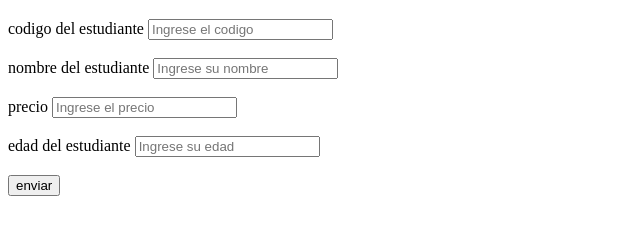
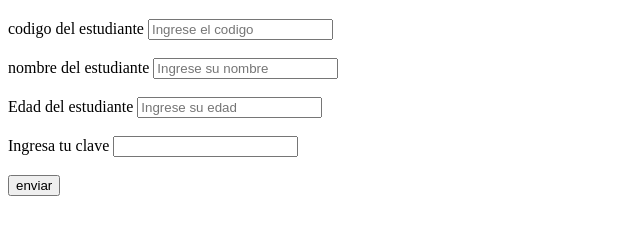
Before and after one commit to sakul972/video.github.io, a plain HTML site: page index.html in a window 1280 px wide. Shown: the part 61-296 px from the top of the page, without its empty margins (0-640 px from the left). Drawn offline with Linux system fonts and the light colour scheme.

Commit message:
Update index.html
Signed-off-by: sakul072.github.io <lukruiz35@gmail.com>

```diff
--- a/index.html
+++ b/index.html
@@ -10,12 +10,12 @@
     <h1 style="color: red;">mi primer formulario</h1>
     <label for="codigo"> codigo del estudiante</label>
     <input type="text" name="codigo" id="codigo" placeholder="Ingrese el codigo"> <br><br>
-    <label for="codigo"> nombre del estudiante</label>
+    <label for="nombre"> nombre del estudiante</label>
     <input type="text" name="nombre" id="nombre" placeholder="Ingrese su nombre"><br><br>
-    <label for="codigo"> precio</label>
-    <input type="text" name="precio" id="precio" placeholder="Ingrese el precio"><br><br>
-    <label for="codigo"> edad del estudiante</label>
+    <label for="edad"> Edad del estudiante</label>
     <input type="text" name="edad" id="edad" placeholder="Ingrese su edad"><br><br>
+    <label for="pass"> Ingresa tu clave</label>
+    <input type="password" name="pass" id="pass" placeholder=""><br><br>
     <input type="submit" value="enviar">
 </form>
 </body>
```
